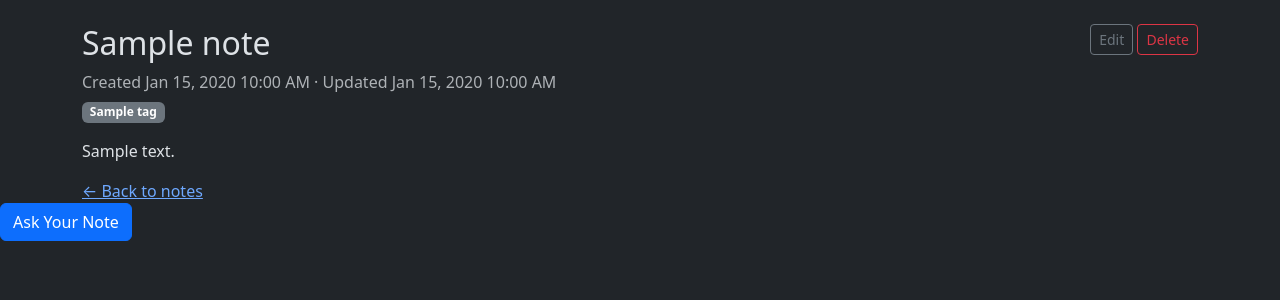
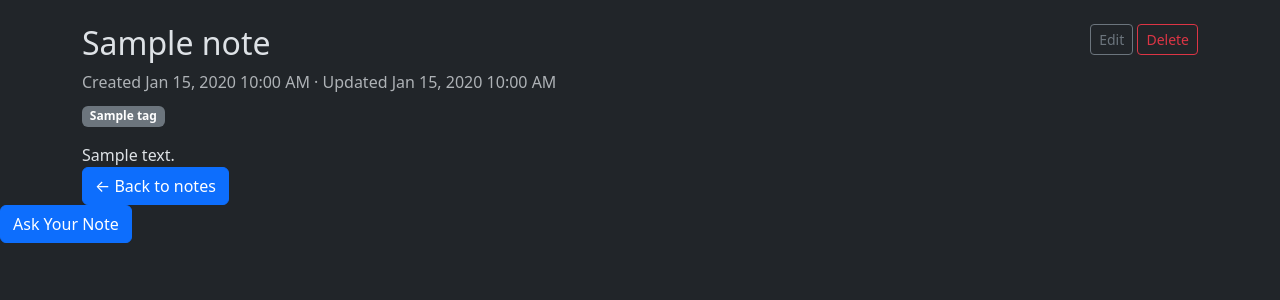
Before and after one commit to itsomshree/notesage, a Django app: page /notes/1/ in a window 1280 px wide. Shown: the part 56-356 px from the top of the page. Run offline with Django 5.2, Linux system fonts and the light colour scheme; a user stored in the database is signed in; tables that the repository leaves empty hold one stand-in row (values such as "Sample post").

Commit message:
refactor: improve note detail layout and styling for better readability

```diff
--- a/templates/notes/note_detail.html
+++ b/templates/notes/note_detail.html
@@ -6,20 +6,20 @@
 <div class="d-flex justify-content-between align-items-start mb-3">
     <div>
         <h2>{{ note.title }}</h2>
-        <p class="text-muted mb-1">
+        <p class="text-muted mb-2">
             Created {{ note.created_at|date:"M j, Y g:i A" }} · Updated {{ note.updated_at|date:"M j, Y g:i A" }}
         </p>
         {% for tag in note.tags.all %}
         <span class="badge bg-secondary">{{ tag.name }}</span>
         {% endfor %}
     </div>
-    <div>
+    <div class="text-nowrap ms-3">
         <a href="{% url 'note_update' note.pk %}" class="btn btn-outline-secondary btn-sm">Edit</a>
         <a href="{% url 'note_delete' note.pk %}" class="btn btn-outline-danger btn-sm">Delete</a>
     </div>
 </div>
 
-<p style="white-space: pre-wrap;">{{ note.body }}</p>
+<div class="note-body">{{ note.body }}</div>
 
-<a href="{% url 'note_list' %}">&larr; Back to notes</a>
+<a href="{% url 'note_list' %}" class="btn btn-primary back-btn">&larr; Back to notes</a>
 {% endblock %}
```
